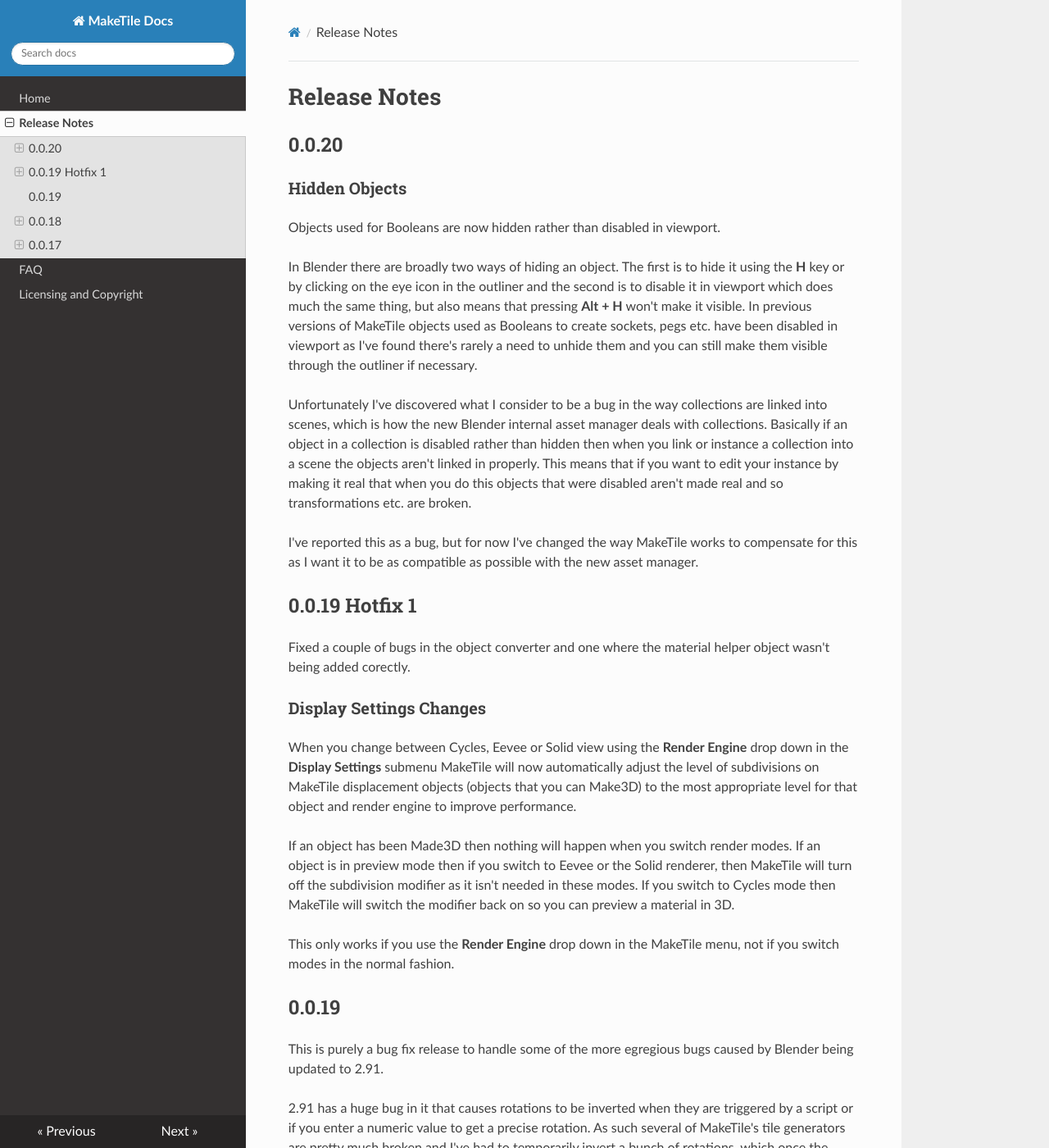
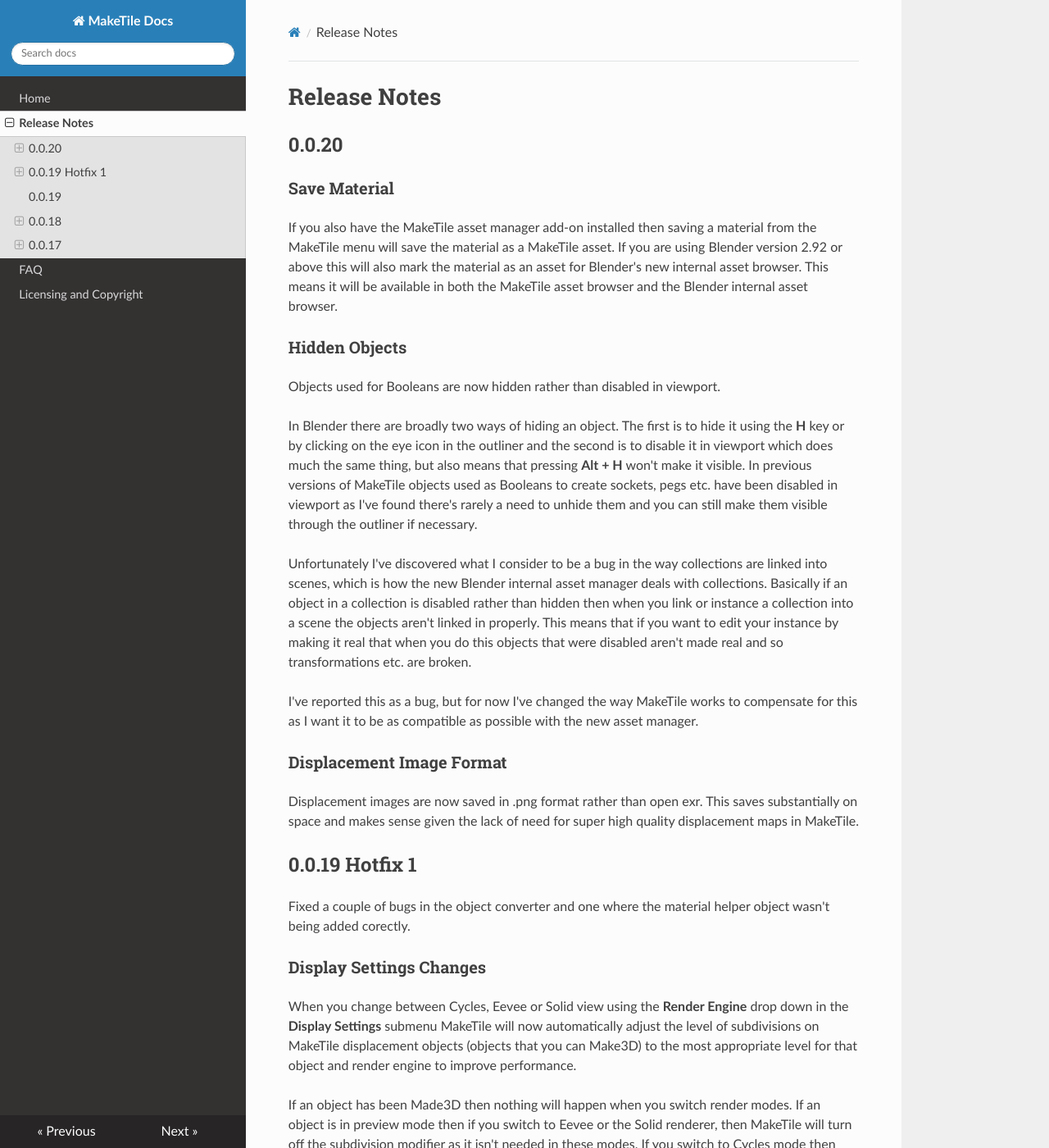
Before and after one commit to richeyrose/make-tile, an MkDocs documentation site: the page built from docs/release_notes.md, in a window 1280 px wide and 1400 px high. Shown: the whole window at 82% size. Built offline with MkDocs 1.6.1, drawn with Linux system fonts in a browser that asks for light colours; nearby versions of some CDN libraries.

Commit message:
Updated release notes

```diff
--- a/docs/release_notes.md
+++ b/docs/release_notes.md
@@ -1,6 +1,9 @@
 # Release Notes
 
 ## 0.0.20 ##
+
+### Save Material ###
+If you also have the MakeTile asset manager add-on installed then saving a material from the MakeTile menu will save the material as a MakeTile asset. If you are using Blender version 2.92 or above this will also mark the material as an asset for Blender's new internal asset browser. This means it will be available in both the MakeTile asset browser and the Blender internal asset browser.
 
 ### Hidden Objects ###
 Objects used for Booleans are now hidden rather than disabled in viewport.
@@ -10,6 +13,9 @@ In Blender there are broadly two ways of hiding an object. The first is to hide
 Unfortunately I've discovered what I consider to be a bug in the way collections are linked into scenes, which is how the new Blender internal asset manager deals with collections. Basically if an object in a collection is disabled rather than hidden then when you link or instance a collection into a scene the objects aren't linked in properly. This means that if you want to edit your instance by making it real that when you do this objects that were disabled aren't made real and so transformations etc. are broken.
 
 I've reported this as a bug, but for now I've changed the way MakeTile works to compensate for this as I want it to be as compatible as possible with the new asset manager.
+
+### Displacement Image Format ###
+Displacement images are now saved in .png format rather than open exr. This saves substantially on space and makes sense given the lack of need for super high quality displacement maps in MakeTile.
 
 ## 0.0.19 Hotfix 1
 
```
